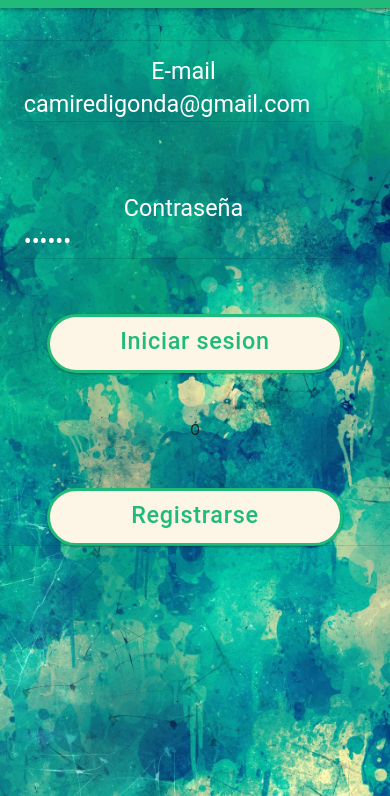
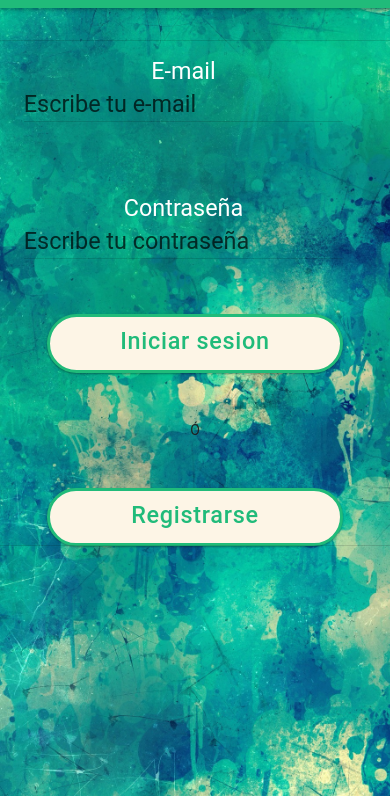
Before and after one commit to CamiRedigonda/ProyectoFinal, a website: page www/index.html in a window 390 px wide. Shown: the part 48-844 px from the top of the page. Drawn offline with Linux system fonts and the light colour scheme; some packages are replaced by stand-ins of ours; files that its build step writes are made by us from their sources.

Commit message:
Corrijo detalles

```diff
--- a/config.xml
+++ b/config.xml
@@ -83,4 +83,5 @@
     <preference name="CordovaWebViewEngine" value="CDVWKWebViewEngine" />
     <preference name="AllowInlineMediaPlayback" value="true" />
     <preference name="Fullscreen" value="true" />
+    <preference name="StatusBarOverlaysWebView" value="false" />
 </widget>
--- a/www/index.html
+++ b/www/index.html
@@ -68,7 +68,6 @@
                                                 <input
                                                     type="email"
                                                     id="emailLogin"
-                                                    value="camiredigonda@gmail.com"
                                                     placeholder="Escribe tu e-mail"
                                                 />
                                                 <span
@@ -89,8 +88,7 @@
                                             <div class="item-input-wrap">
                                                 <input
                                                     type="password"
-                                                    id="claveLogin"
-                                                    value="123123"                                                    placeholder="Escribe tu contraseña"
+                                                    id="claveLogin"                                                   placeholder="Escribe tu contraseña"
                                                 />
                                                 <span
                                                     class="input-clear-button"
```
